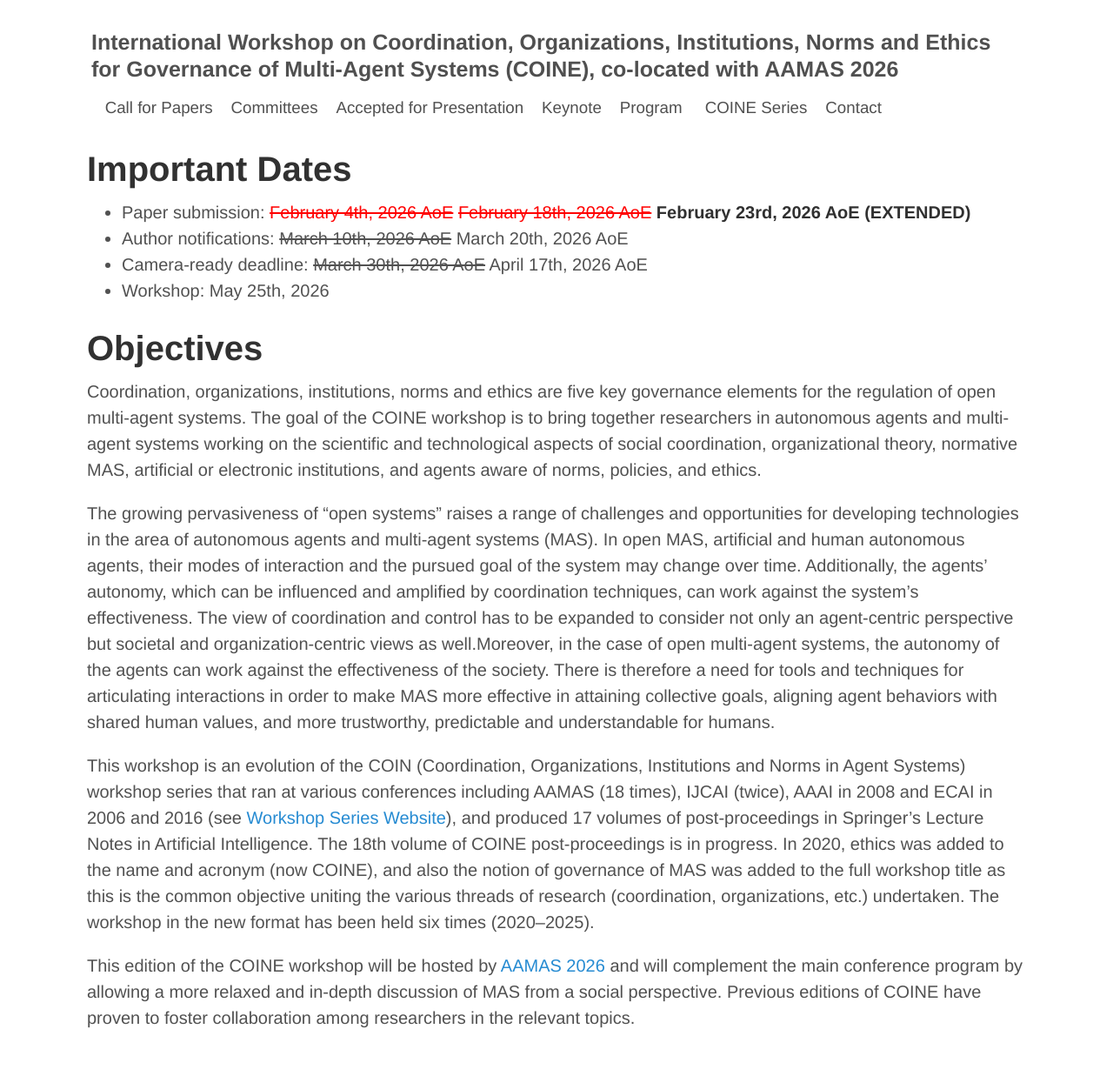
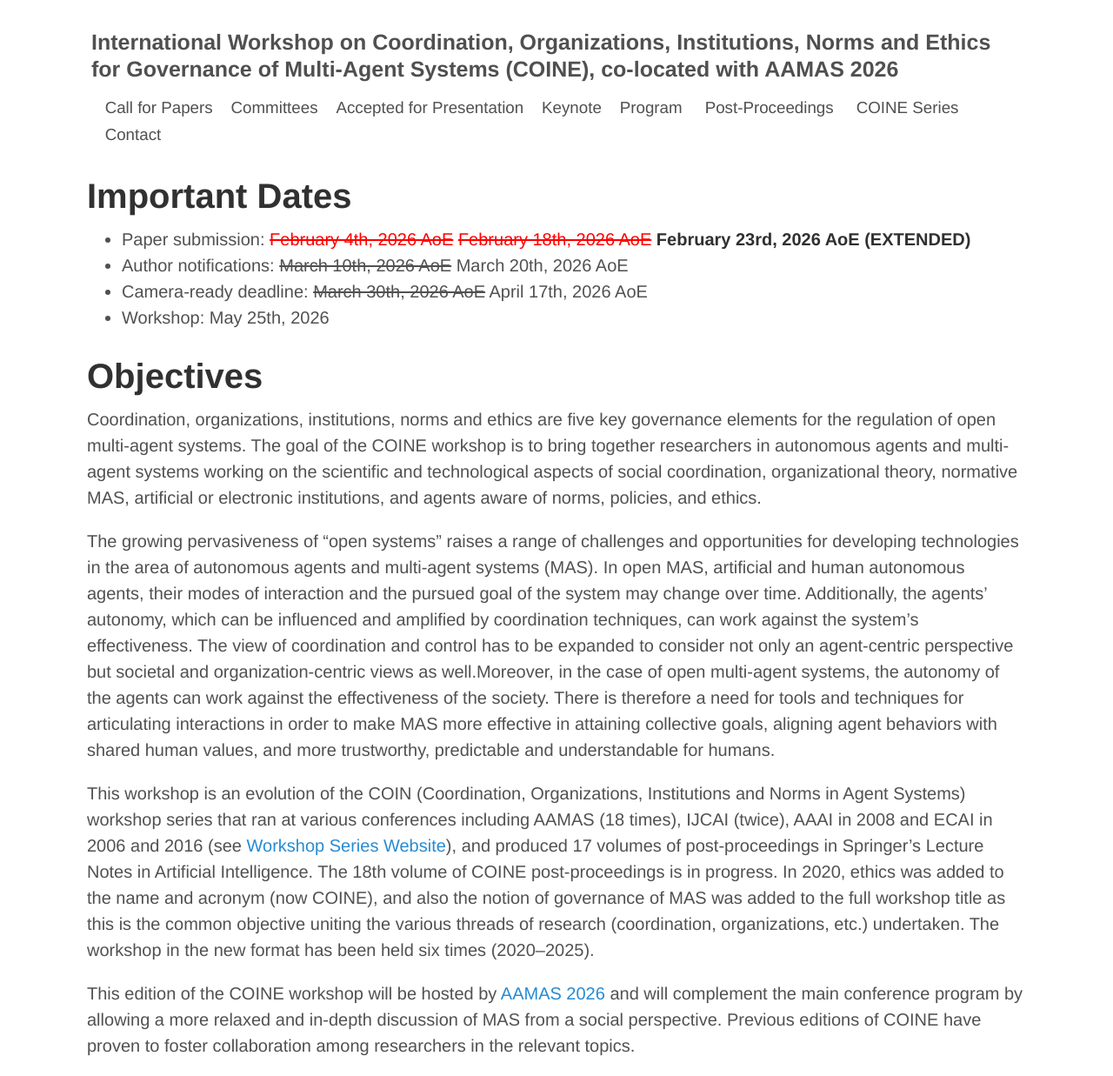
Before and after one commit to coin-workshop/coine-2026-paphos, a Jekyll site: the page built from index.md, in a window 1280 px wide. Shown: the whole page at 87% size. Built offline with Jekyll 4.4.1, drawn with Linux system fonts in a browser that asks for light colours; before the commit the page ends 1205 px from its top, so only the background shows below that.

Commit message:
proceedings page

```diff
--- a/_layouts/default.html
+++ b/_layouts/default.html
@@ -43,11 +43,15 @@
      </small>
      <!-- <span>|</span> -->
 
-       <small>
+      <small>
        &nbsp;&nbsp;&nbsp;<a href="{{ site.path }}/technical_programme.html">Program</a>
      </small>
      <!-- <span>|</span> -->
 
+      <small>
+        &nbsp;&nbsp;&nbsp;&nbsp;<a href="{{ site.url }}/proceedings.html">Post-Proceedings</a>
+      </small>
+      <!-- <span>|</span> -->
      <small>
       &nbsp;&nbsp;&nbsp;&nbsp;<a href="{{ site.url }}/coine_series.html">COINE Series</a>
     </small>
```
